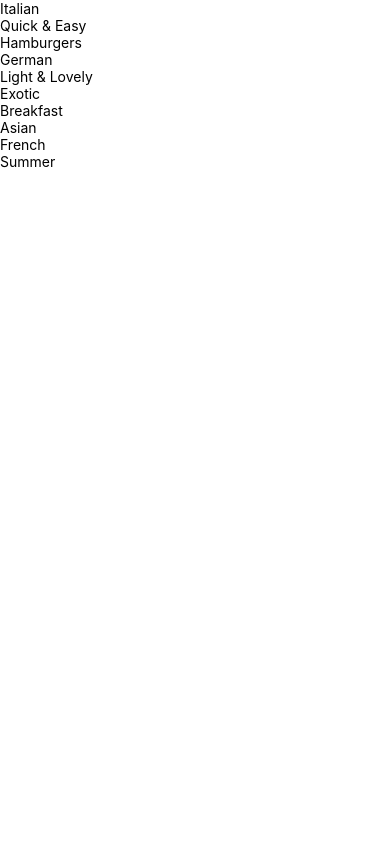
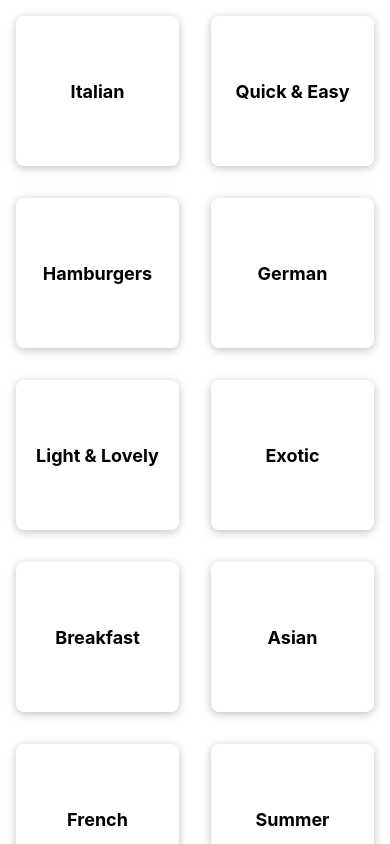
Before and after one commit to GraniteMask/the-recipe-book-react-native, a React Native app: screen / in a window 390 px wide. Built offline with nearby package versions, Linux system fonts and the light colour scheme.

Commit message:
Meals App

```diff
--- a/components/CategoryGridTile.js
+++ b/components/CategoryGridTile.js
@@ -1,13 +1,42 @@
-import { Pressable, Text, View } from "react-native"
+import { Pressable, StyleSheet, Text, View } from "react-native"
 
 function CategoryGridTile({title, data}){
-    return <View>
-        <Pressable>
-            <View>
-                <Text>{title}</Text>
+    return <View style={styles.gridItem}>
+        <Pressable style={styles.button}>
+            <View style={styles.innerContainer}>
+                <Text style={styles.title}>{title}</Text>
             </View>
         </Pressable>
     </View>
 }
 
+const styles = StyleSheet.create({
+    gridItem:{
+        flex: 1,
+        margin: 16,
+        height: 150,
+        borderRadius: 8,
+        elevation: 4,
+        backgroundColor: 'white',   // needed to apply shadow property on iOS
+        shadowColor: 'black',
+        shadowOpacity: 0.25,
+        shadowOffset: { width: 0, height: 2 },
+        shadowRadius: 8,
+    },
+    button:{
+        flex: 1
+    },
+    innerContainer:{
+        flex: 1,
+        padding: 16,
+        justifyContent: 'center',
+        alignItems: 'center'
+    },
+    title:{
+        fontWeight: 'bold',
+        fontSize: 18
+    }
+})
+
+
 export default CategoryGridTile
--- a/screens/CategoriesScreen.js
+++ b/screens/CategoriesScreen.js
@@ -7,7 +7,7 @@
 }
 
 function CategoriesScreen(){
-    return <FlatList data={CATEGORIES} keyExtractor={(item) => item.id} renderItem={renderCategoryItem}/>
+    return <FlatList data={CATEGORIES} keyExtractor={(item) => item.id} renderItem={renderCategoryItem} numColumns={2}/>
 }
 
 export default CategoriesScreen
```
